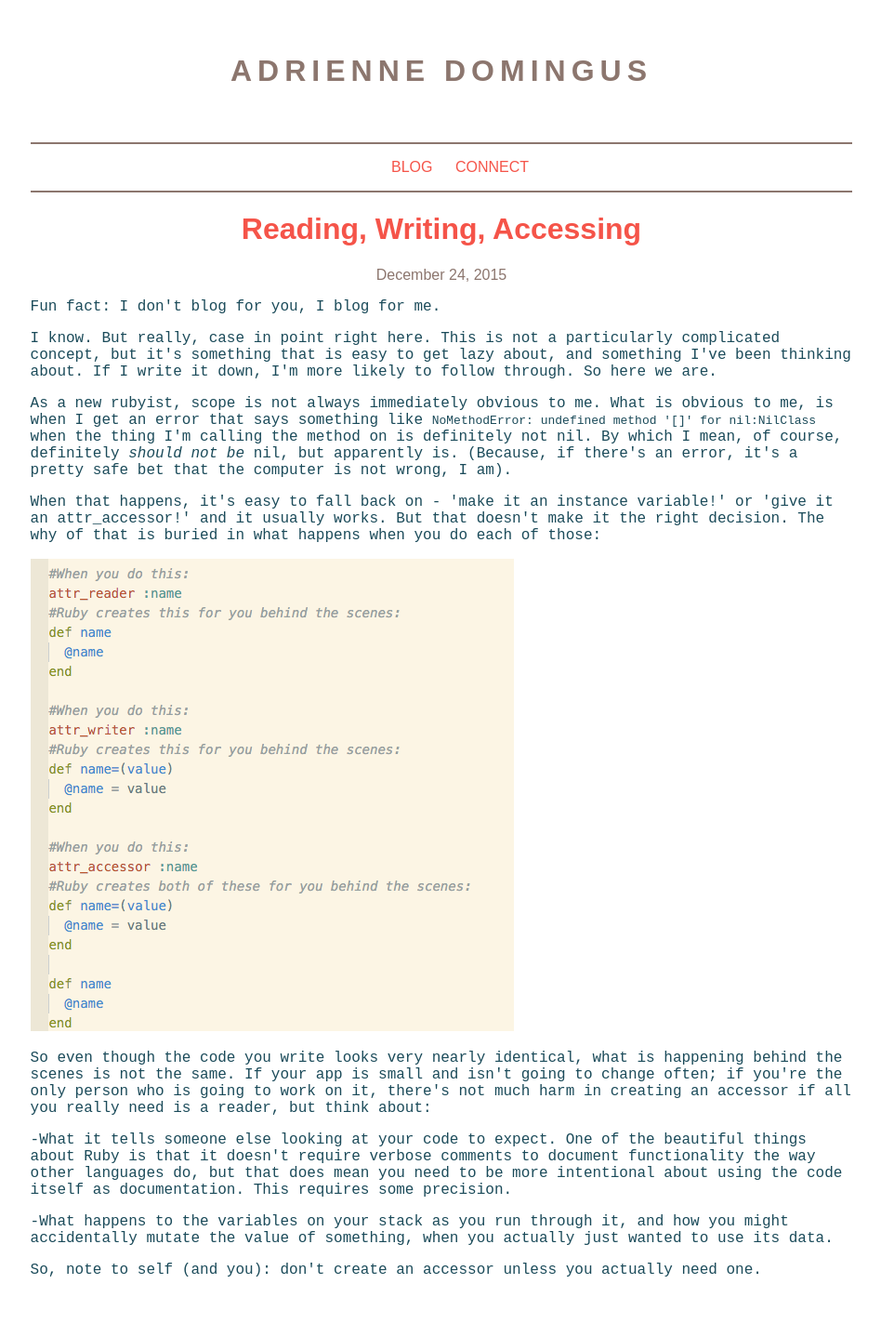
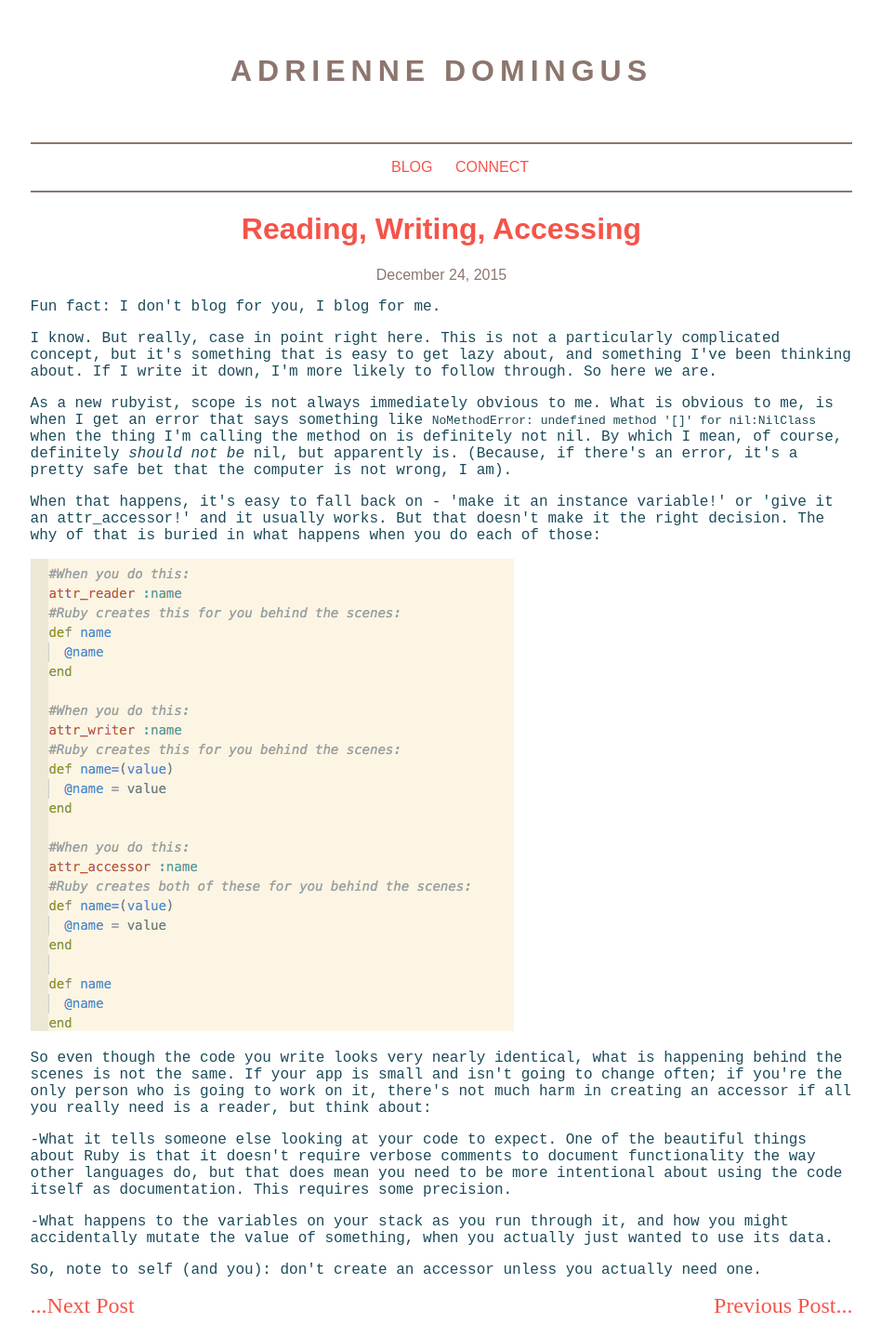
Before and after one commit to adriennedomingus/adriennedomingus.github.io, a Jekyll site: the page built from _posts/2015-12-24-reading,-writing,-accessing.html, in a window 1280 px wide. Shown: the whole page at 93% size, without its empty margins (165-1113 px from the left). Built offline with Jekyll 4.4.1, drawn with Linux system fonts in a browser that asks for light colours; before the commit the page ends 1391 px from its top, so only the background shows below that.

Commit message:
all previous next

```diff
--- a/_posts/2015-11-29-why-programming.html
+++ b/_posts/2015-11-29-why-programming.html
@@ -9,4 +9,5 @@ layout: post
   <p>It’s simultaneously logical and creative (what an amazing combination!). </p>
   <p>I won’t ever be able to know it all - there’s always something new to learn, something new to try. The technology is always growing and changing. </p>
   <p>Tomorrow, I start at Turing. It’s a scary thing to change careers, to go back to school when I’ve been out and working for so long. But the most valuable things often are. </p>
+  <a class="inline next-post" href="http://adriennedomingus.github.io/2015/12/19/passing-blocks-as-arguments.html"> ...Next Post</a>
 </div>
--- a/_posts/2015-12-24-reading,-writing,-accessing.html
+++ b/_posts/2015-12-24-reading,-writing,-accessing.html
@@ -11,4 +11,6 @@ layout: post
    <p>-What it tells someone else looking at your code to expect. One of the beautiful things about Ruby is that it doesn't require verbose comments to document functionality the way other languages do, but that does mean you need to be more intentional about using the code itself as documentation. This requires some precision.</p>
    <p>-What happens to the variables on your stack as you run through it, and how you might accidentally mutate the value of something, when you actually just wanted to use its data.</p>
   <p>So, note to self (and you): don't create an accessor unless you actually need one.</p>
+  <a class="inline next-post" href="http://adriennedomingus.github.io/2016/01/10/building-a-server-in-ruby.html"> ...Next Post</a>
+  <a class="inline previous-post" href="http://adriennedomingus.github.io/2015/12/19/passing-blocks-as-arguments.html">Previous Post...</a>
 </div>
--- a/_posts/2016-01-10-building-a-server-in-ruby.html
+++ b/_posts/2016-01-10-building-a-server-in-ruby.html
@@ -32,4 +32,5 @@ layout: post
   <p>As you can see in the project spec, we were expected to do one iteration on a time, with each iteration built upon the last. This makes a lot of sense, but isn't something I do naturally. (Here's to changing that). If I had been given a project spec that listed all the things I needed to be able to accomplish through iteration four, I would have approached it differently.</p>
   <p>It's hard to say for sure what I would have done, but a likely scenario involves the awareness of the need to support different paths and parameters, which might have led me to start parsing the request and building out the support for paths before worrying about being able to output a message and debugging statistics to the browser at all. Think about how confusing that might have been. Inefficient, at the least.</p>
   <p>The lesson: when given projects that aren't broken out into iterations for me - think about that before I start writing code.</p>
+  <a class="inline previous-post" href="http://adriennedomingus.github.io/2015/12/24/reading,-writing,-accessing.html">Previous Post...</a>
 </div>
--- a/css/styles.css
+++ b/css/styles.css
@@ -107,12 +107,16 @@ a.post-link {
   float: right;
   font-size: 1.5em;
   padding-bottom: 10px;
+  margin-bottom: 10px;
+  text-decoration: none;
 }
 
 .next-post {
   float: left;
   font-size: 1.5em;
   padding-bottom: 10px;
+  margin-bottom: 10px;
+  text-decoration: none;
 }
 
 hr {
```
